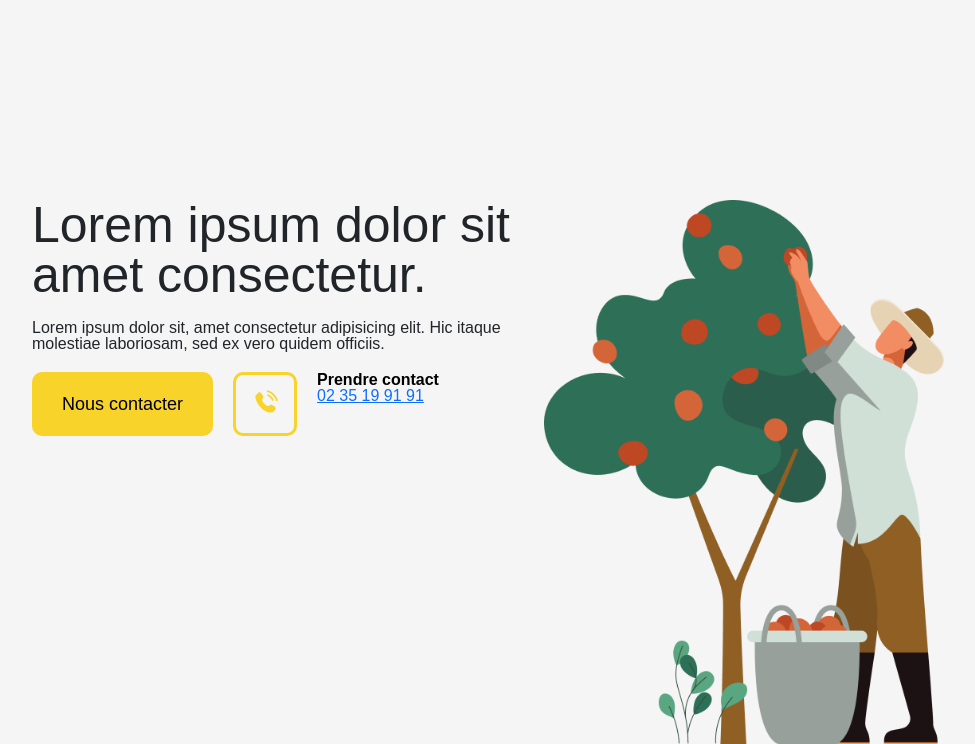
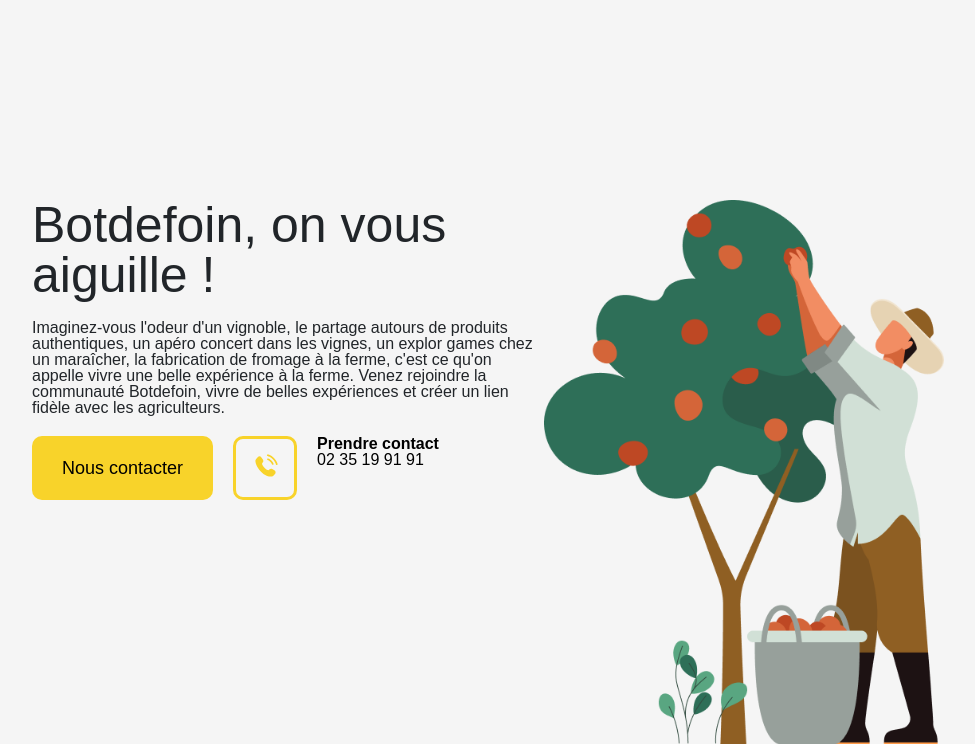
Before and after one commit to AlexandreBIEN/Botdefoin, a PHP site: page / in a window 1280 px wide. Shown: the part 112-856 px from the top of the page, without its empty margins (96-1071 px from the left). Run offline with PHP 8.4, Linux system fonts and the light colour scheme.

Commit message:
fix color tel number

```diff
--- a/assets/css/style.css
+++ b/assets/css/style.css
@@ -78,6 +78,11 @@
 
 .font-inter {
     font-family: 'Inter', sans-serif;
+}
+
+a {
+    text-decoration: none;
+    color: black;
 }
 
 /* ---------- HEADER ---------- */
--- a/index.php
+++ b/index.php
@@ -8,8 +8,8 @@
 <main>
     <section class="hero-container">
         <div class="hero-side">
-            <h1 class="font-sulphur-point hero-title-home">Lorem ipsum dolor sit amet consectetur.</h1>
-            <p>Lorem ipsum dolor sit, amet consectetur adipisicing elit. Hic itaque molestiae laboriosam, sed ex vero quidem officiis.</p>
+            <h1 class="font-sulphur-point hero-title-home">Botdefoin, on vous aiguille !</h1>
+            <p>Imaginez-vous l'odeur d'un vignoble, le partage autours de produits authentiques, un apéro concert dans les vignes, un explor games chez un maraîcher, la fabrication de  fromage à la ferme, c'est ce qu'on appelle vivre une belle expérience à la ferme. Venez rejoindre la communauté Botdefoin, vivre de belles expériences et créer un lien fidèle avec les agriculteurs.</p>
             <div class="hero-contact">
                 <button class="contact-btn">Nous contacter</button>
                 <button class="hero-phone"><img src="/assets/img/solar_phone-calling-bold.svg" alt="icon téléphone"></button><div class="hero-contact-container"><p class="hero-text-contact">Prendre contact</p><a href="tel:0235199191">02 35 19 91 91</a></div>
```
